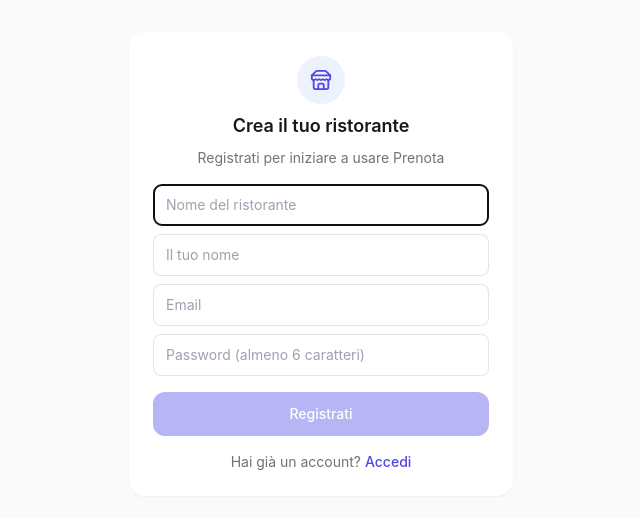
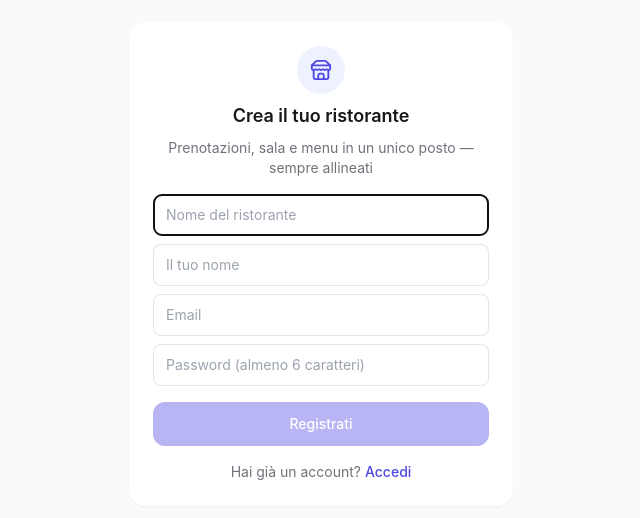
Before and after one commit to andru1607/Prenota-app, a Next.js app in the folder prenota-app/: page /signup in a window 1280 px wide. Shown: the part 136-654 px from the top of the page, without its empty margins (319-959 px from the left). Built offline with nearby package versions, Linux system fonts and the light colour scheme; no server answers.

Commit message:
Update page.tsx

```diff
--- a/prenota-app/app/signup/page.tsx
+++ b/prenota-app/app/signup/page.tsx
@@ -79,7 +79,9 @@ export default function SignupPage() {
             <Store size={22} />
           </div>
           <h1 className="text-lg font-semibold text-ink">Crea il tuo ristorante</h1>
-          <p className="text-sm text-ink-muted">Registrati per iniziare a usare Prenota</p>
+          <p className="text-sm text-ink-muted">
+            Prenotazioni, sala e menu in un unico posto — sempre allineati
+          </p>
         </div>
 
         <div className="space-y-2">
```
